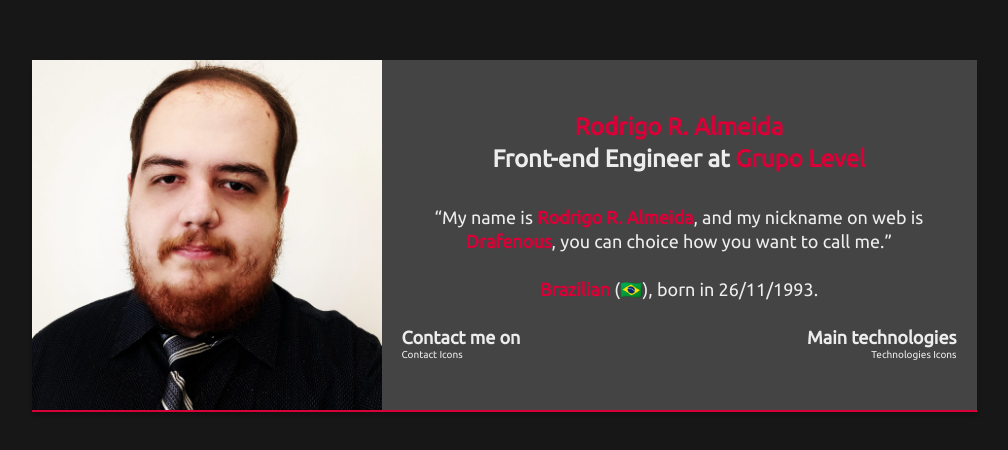
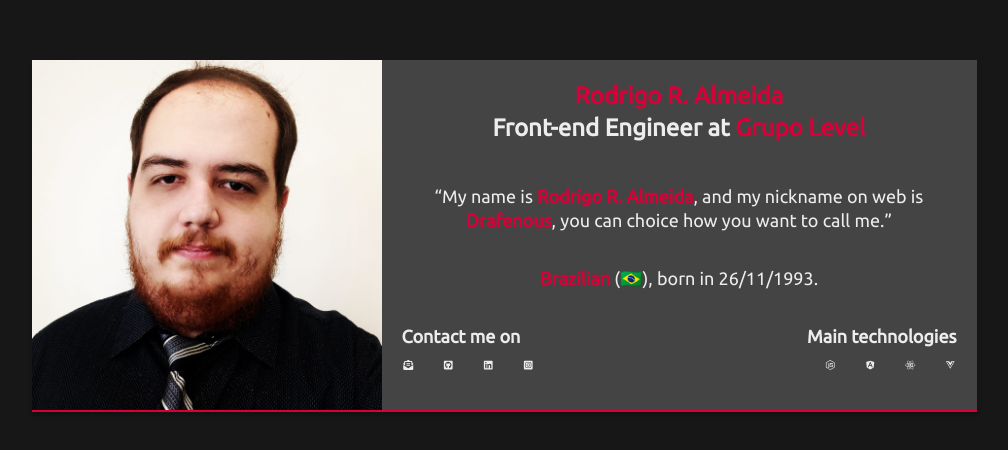
Before and after one commit to drafenous/portfolio, a Next.js app: page / in a window 1280 px wide. Shown: the part 164-614 px from the top of the page, without its empty margins (136-1144 px from the left). Built offline with nearby package versions, Linux system fonts and the light colour scheme.

Commit message:
Add contact and Main technologies icons

```diff
--- a/package.json
+++ b/package.json
@@ -14,6 +14,11 @@
     "build-storybook": "build-storybook -s ./public"
   },
   "dependencies": {
+    "@fortawesome/fontawesome-svg-core": "^1.2.35",
+    "@fortawesome/free-brands-svg-icons": "^5.15.3",
+    "@fortawesome/free-regular-svg-icons": "^5.15.3",
+    "@fortawesome/free-solid-svg-icons": "^5.15.3",
+    "@fortawesome/react-fontawesome": "^0.1.14",
     "next": "11.0.1",
     "next-pwa": "^5.2.24",
     "react": "17.0.2",
--- a/src/components/Main/index.tsx
+++ b/src/components/Main/index.tsx
@@ -1,52 +1,176 @@
+import {
+  faAngular,
+  faGithubSquare,
+  faInstagramSquare,
+  faLinkedin,
+  faNodeJs,
+  faReact,
+  faVuejs
+} from '@fortawesome/free-brands-svg-icons'
+import {
+  faEnvelope,
+  faEnvelopeOpen,
+  faEnvelopeOpenText
+} from '@fortawesome/free-solid-svg-icons'
+import { FontAwesomeIcon } from '@fortawesome/react-fontawesome'
 import { BreakpointsEnum, useWindowDimensions } from 'hooks/breakpoints'
-import * as S from './styles'
+import {
+  Bolder,
+  Card,
+  Col,
+  ContentArea,
+  H1,
+  H2,
+  HR,
+  IconAnchor,
+  Paragraph,
+  ProfileImage,
+  Row,
+  Wrapper
+} from './styles'
 
 const Main = () => {
   const { breakpoint } = useWindowDimensions()
 
+  const contactIcons = [
+    {
+      icon: faEnvelopeOpenText,
+      popover: 'E-mail',
+      title: 'Contact me by E-mail',
+      url:
+        'mailto:rodrigo.roberto.almeida@gmail.com?subject=Contact%20from%20your%20site&body=Dear%20Rodrigo...'
+    },
+    {
+      icon: faGithubSquare,
+      popover: 'Github',
+      title: 'Contact me on Github',
+      url: 'https://github.com/drafenous'
+    },
+    {
+      icon: faLinkedin,
+      popover: 'LinkedIn',
+      title: 'Contact me on LinkedIn',
+      url: 'https://www.linkedin.com/in/rodrigorobertoalmeida'
+    },
+    {
+      icon: faInstagramSquare,
+      popover: 'Instagram',
+      title: 'Contact me on Instagram',
+      url: 'https://www.instagram.com/rodrigo_draf'
+    }
+  ]
+
+  const technologiesIcons = [
+    {
+      icon: faNodeJs,
+      title: 'Experience with NodeJS',
+      popover: 'NodeJS'
+    },
+    {
+      icon: faAngular,
+      title: 'Experience with Angular',
+      popover: 'Angular'
+    },
+    {
+      icon: faReact,
+      title: 'Experience with ReactJS and React Native',
+      popover: 'ReactJS and React Native'
+    },
+    {
+      icon: faVuejs,
+      title: 'Experience with VueJS',
+      popover: 'VueJS'
+    }
+  ]
+
   return (
-    <S.Wrapper>
-      <S.Card>
-        <S.ProfileImage />
-        <S.ContentArea>
-          <S.Row direction="column">
-            <S.H1>
-              <S.Bolder>Rodrigo R. Almeida</S.Bolder>
+    <Wrapper>
+      <Card>
+        <ProfileImage />
+        <ContentArea>
+          <Row direction="column">
+            <H1>
+              <Bolder>Rodrigo R. Almeida</Bolder>
               <br />
-              Front-end Engineer at <S.Bolder>Grupo Level</S.Bolder>
-            </S.H1>
-            <S.Paragraph>
-              “My name is <S.Bolder>Rodrigo R. Almeida</S.Bolder>, and my
-              nickname on web is <S.Bolder>Drafenous</S.Bolder>, you can choice
-              how you want to call me.”
-            </S.Paragraph>
-            <S.Paragraph>
-              <S.Bolder>Brazilian</S.Bolder> (&#x1F1E7;&#x1F1F7;), born in
+              Front-end Engineer at <Bolder>Grupo Level</Bolder>
+            </H1>
+
+            {breakpoint <= BreakpointsEnum.SM && <HR />}
+
+            <Paragraph>
+              “My name is <Bolder>Rodrigo R. Almeida</Bolder>, and my nickname
+              on web is <Bolder>Drafenous</Bolder>, you can choice how you want
+              to call me.”
+            </Paragraph>
+            <Paragraph>
+              <Bolder>Brazilian</Bolder> (&#x1F1E7;&#x1F1F7;), born in
               26/11/1993.
-            </S.Paragraph>
+            </Paragraph>
 
-            <S.Row
+            {breakpoint <= BreakpointsEnum.SM && <HR />}
+
+            <Row
               direction={breakpoint >= BreakpointsEnum.MD ? 'row' : 'column'}
             >
-              <S.Col
+              <Col
                 textAlign={breakpoint >= BreakpointsEnum.MD ? 'left' : 'center'}
               >
-                <S.H2>Contact me on</S.H2>
-                Contact Icons
-              </S.Col>
-              <S.Col
+                <H2>Contact me on</H2>
+                <Row
+                  justifyContent={
+                    breakpoint >= BreakpointsEnum.MD
+                      ? 'flex-start'
+                      : 'space-between'
+                  }
+                >
+                  {contactIcons.map((contact, idx) => (
+                    <IconAnchor
+                      key={idx}
+                      href={contact.url}
+                      target="_blank"
+                      aria-label={contact.title}
+                    >
+                      <FontAwesomeIcon
+                        icon={contact.icon}
+                        fixedWidth
+                        aria-hidden={true}
+                        title={contact.title}
+                      />
+                    </IconAnchor>
+                  ))}
+                </Row>
+              </Col>
+              <Col
                 textAlign={
                   breakpoint >= BreakpointsEnum.MD ? 'right' : 'center'
                 }
               >
-                <S.H2>Main technologies</S.H2>
-                Technologies Icons
-              </S.Col>
-            </S.Row>
-          </S.Row>
-        </S.ContentArea>
-      </S.Card>
-    </S.Wrapper>
+                <H2>Main technologies</H2>
+                <Row
+                  justifyContent={
+                    breakpoint >= BreakpointsEnum.MD
+                      ? 'flex-end'
+                      : 'space-between'
+                  }
+                >
+                  {technologiesIcons.map((technologie, idx) => (
+                    <IconAnchor key={idx}>
+                      <FontAwesomeIcon
+                        key={idx}
+                        icon={technologie.icon}
+                        fixedWidth
+                        aria-hidden={true}
+                        title={technologie.title}
+                      />
+                    </IconAnchor>
+                  ))}
+                </Row>
+              </Col>
+            </Row>
+          </Row>
+        </ContentArea>
+      </Card>
+    </Wrapper>
   )
 }
 
--- a/src/components/Main/styles.ts
+++ b/src/components/Main/styles.ts
@@ -2,13 +2,13 @@ import styled from 'styled-components'
 
 interface RowProps {
   direction?: 'column' | 'row'
+  justifyContent?: 'space-between' | 'flex-start' | 'flex-end'
 }
 interface ColProps {
   textAlign?: 'left' | 'right' | 'center'
 }
 
 export const Wrapper = styled.main`
-  background-color: #171717;
   color: #ededed;
   text-align: center;
   display: flex;
@@ -17,7 +17,7 @@ export const Wrapper = styled.main`
   justify-content: center;
   box-sizing: border-box;
   min-height: 100%;
-  @media screen and (min-width: 768px) {
+  @media screen and (min-width: 992px) {
     min-height: 100vh;
   }
 `
@@ -31,13 +31,16 @@ export const Card = styled.div`
   flex-direction: column;
   margin: 25px;
   transition: all 200ms ease-in-out;
-  @media screen and (min-width: 768px) {
+  user-select: none;
+  @media screen and (min-width: 992px) {
     flex-direction: row;
     max-width: 1104px;
   }
   &:hover {
-    box-shadow: 0px 7px 14px rgba(0, 0, 0, 0.5);
-    transform: scale(1.05);
+    @media screen and (min-width: 992px) {
+      box-shadow: 0px 7px 14px rgba(0, 0, 0, 0.5);
+      transform: scale(1.015);
+    }
   }
 `
 
@@ -48,7 +51,8 @@ export const ProfileImage = styled.img.attrs({
 })`
   width: 100%;
   height: auto;
-  @media screen and (min-width: 768px) {
+  user-drag: none;
+  @media screen and (min-width: 992px) {
     width: 350px;
     height: 350px;
   }
@@ -65,6 +69,13 @@ export const ContentArea = styled.div`
   padding: 20px;
 `
 
+export const HR = styled.hr`
+  background-color: #da0037;
+  border-color: #da0037;
+  color: #da0037;
+  margin: 0 0rem 25px 0;
+`
+
 export const H1 = styled.h1`
   text-align: center;
   font-size: 24px;
@@ -76,6 +87,7 @@ export const H2 = styled.h2`
   font-weight: bold;
   font-size: 18px;
   line-height: 24px;
+  margin-bottom: 12px;
 `
 
 export const Paragraph = styled.p`
@@ -94,11 +106,22 @@ export const Bolder = styled.b`
 
 export const Row = styled.div<RowProps>`
   display: flex;
-  justify-content: space-between;
+  justify-content: ${(props) => props.justifyContent || 'space-between'};
   flex-direction: ${(props) => props.direction || 'row'};
+  gap: 10px;
 `
 
 export const Col = styled.div<ColProps>`
   flex-grow: 1;
   text-align: ${(props) => props.textAlign || 'left'};
 `
+
+export const IconAnchor = styled.a`
+  height: 30px;
+  width: 30px;
+  color: #ededed;
+  transition: color 200ms ease-in-out;
+  :hover {
+    color: #da0037;
+  }
+`
--- a/src/hooks/breakpoints.ts
+++ b/src/hooks/breakpoints.ts
@@ -1,6 +1,6 @@
 import { useState, useEffect } from 'react'
 
-export interface BreakpointSizes {
+export interface BreakpointsSizes {
   XS: 0
   SM: 576
   MD: 768
@@ -19,7 +19,7 @@ export enum BreakpointsEnum {
 }
 
 interface WindowDimensions {
-  width?: Number
+  width?: number
   height?: number
   breakpoint: BreakpointsEnum
 }
--- a/src/pages/_app.tsx
+++ b/src/pages/_app.tsx
@@ -11,6 +11,7 @@ function App({ Component, pageProps }: AppProps) {
         <link rel="shortcut icon" href="/img/icon-512.png" />
         <link rel="apple-touch-icon" href="/img/icon-512.png" />
         <link rel="manifest" href="/manifest.json" />
+        <meta name="theme-color" content="#171717" />
         <link
           href="https://fonts.googleapis.com/css2?family=Ubuntu"
           rel="stylesheet"
--- a/src/styles/global.ts
+++ b/src/styles/global.ts
@@ -17,6 +17,7 @@ const GlobalStyles = createGlobalStyle`
 
   body {
     font-family: --apple-system, BlinkMacSystemFont, 'Segoe UI', Roboto, Oxygen, Ubuntu, Cantarell, 'Open Sans', 'Helvetica Neue', sans-serif;
+    background-color: #171717;
   }
 `
 
```
Also changed, not shown: .eslintrc.json, 1 other file (tests, documents, lock files or other folders).
